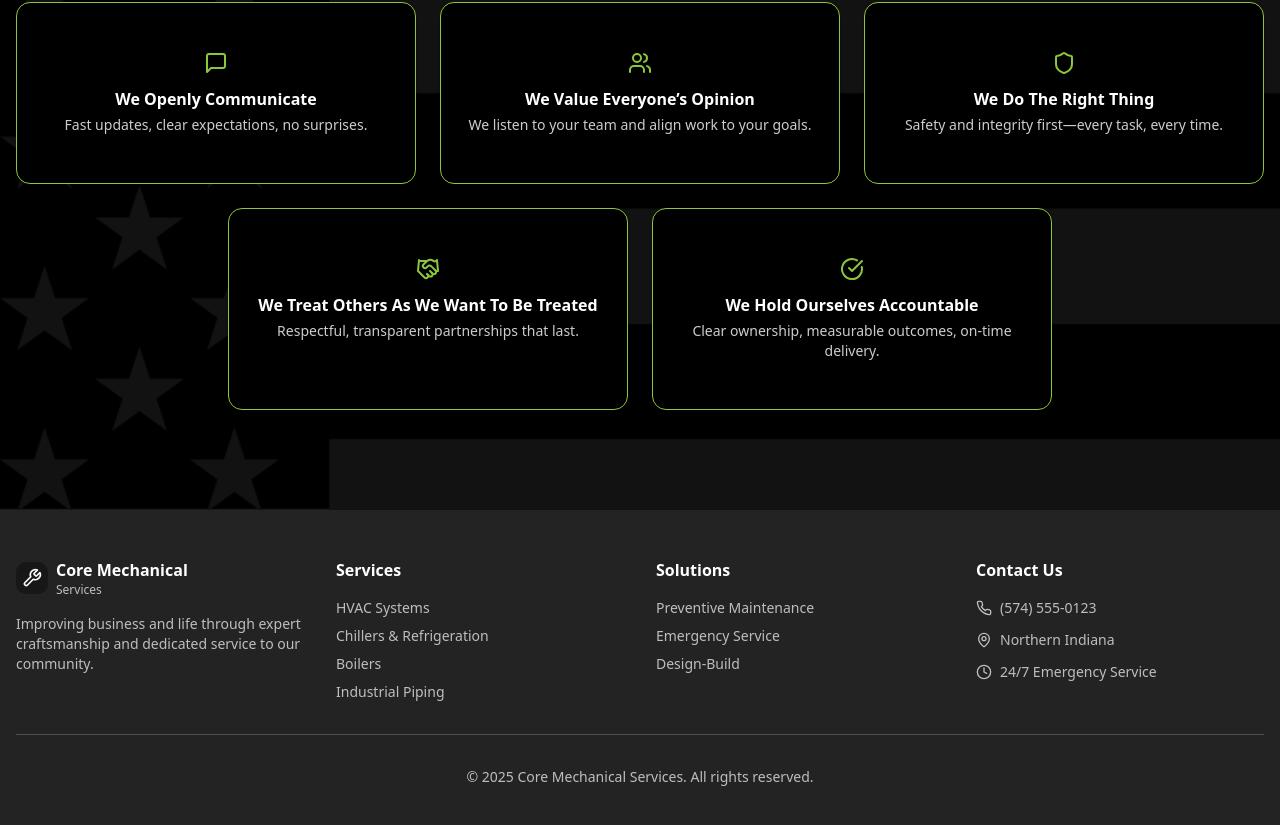
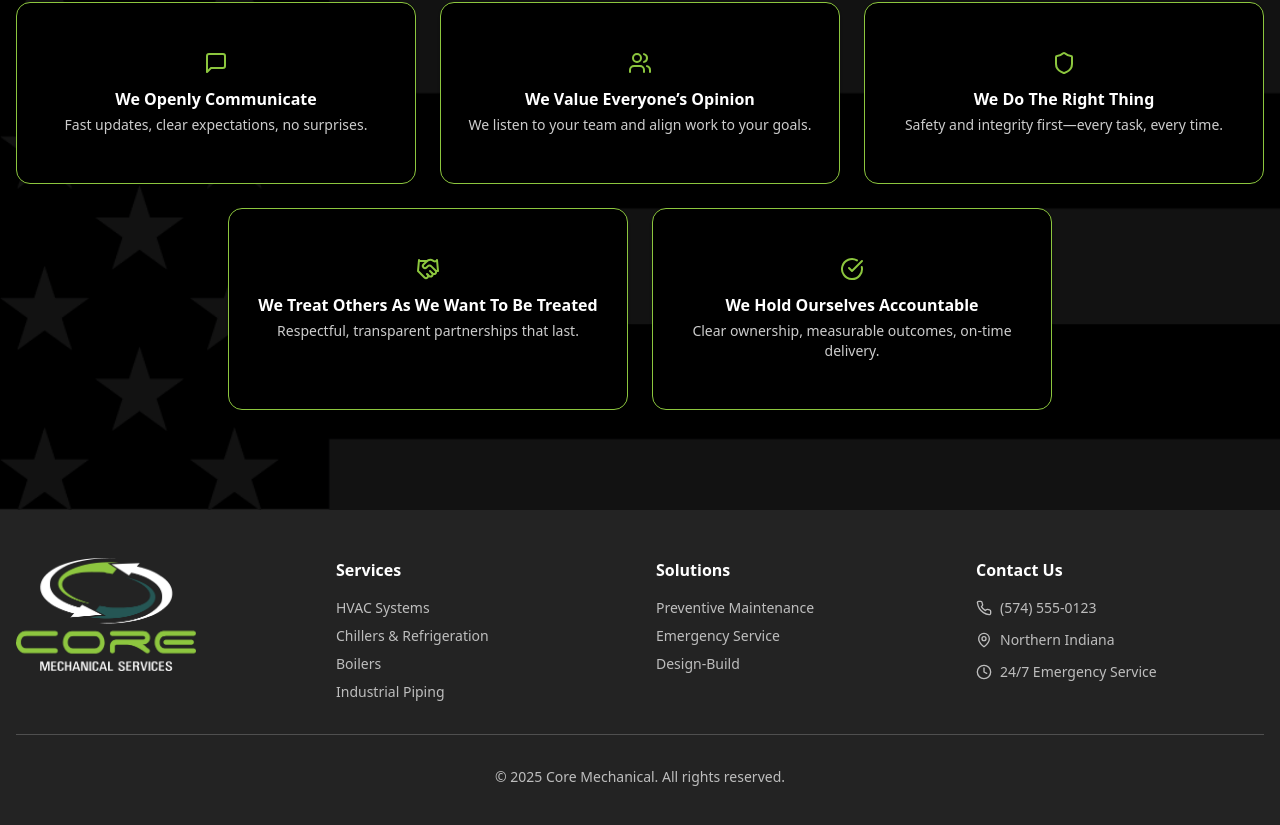
Before and after one commit to dwang-splitroad/core-mechanical, a Next.js app: page / in a window 1280 px wide. Shown: the part 3235-4060 px from the top of the page. Built offline with nearby package versions, Linux system fonts and the light colour scheme.

Commit message:
footer fix

```diff
--- a/components/layout/Footer.tsx
+++ b/components/layout/Footer.tsx
@@ -1,5 +1,6 @@
 import Link from "next/link";
-import { Wrench, Phone, MapPin, Clock } from "lucide-react";
+import Image from "next/image";
+import { Phone, MapPin, Clock } from "lucide-react";
 
 export function Footer() {
   return (
@@ -13,18 +14,10 @@ export function Footer() {
         <div className="grid md:grid-cols-2 lg:grid-cols-4 gap-8">
           {/* About Column */}
           <div className="lg:col-span-1">
-            <div className="flex items-center space-x-2 mb-4">
-              <div className="w-8 h-8 bg-primary rounded-lg flex items-center justify-center">
-                <Wrench className="w-5 h-5 text-primary-foreground" />
-              </div>
-              <div>
-                <h3 className="font-bold">Core Mechanical</h3>
-                <p className="text-xs text-background/70">Services</p>
-              </div>
+            <div className="mb-4">
+              <Image src="/core-logo-white-green.png" alt="Core Mechanical" width={180} height={60} />
             </div>
-            <p className="text-background/70 mb-4 text-sm">
-              Improving business and life through expert craftsmanship and dedicated service to our community.
-            </p>
+            {/* Removed tagline per request */}
           </div>
 
           {/* Services Column */}
@@ -66,7 +59,7 @@ export function Footer() {
         </div>
 
         <div className="border-t border-background/20 mt-8 pt-8 text-center text-sm text-background/70">
-          <p>&copy; {new Date().getFullYear()} Core Mechanical Services. All rights reserved.</p>
+          <p>&copy; {new Date().getFullYear()} Core Mechanical. All rights reserved.</p>
         </div>
       </div>
     </footer>
```
